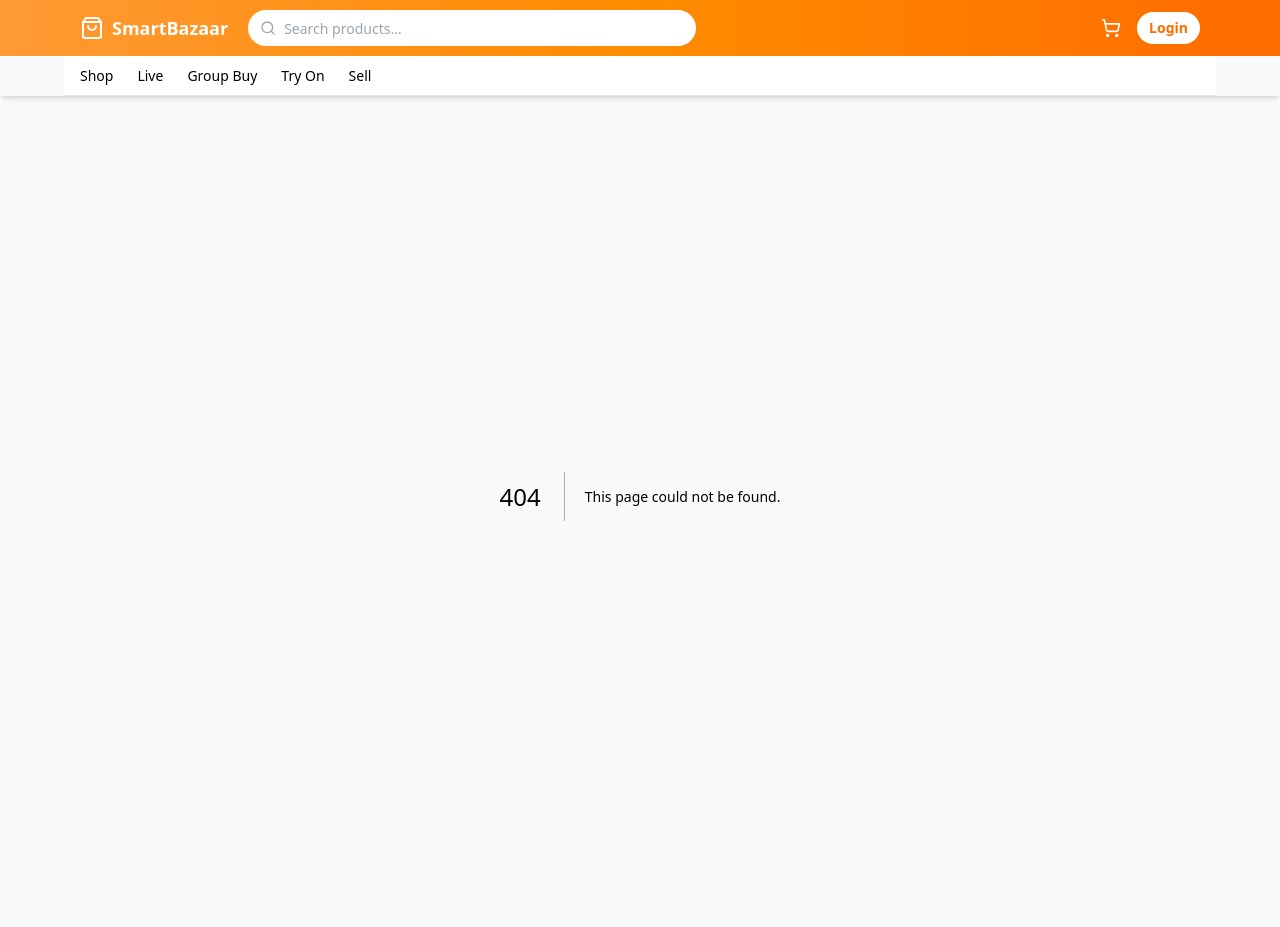
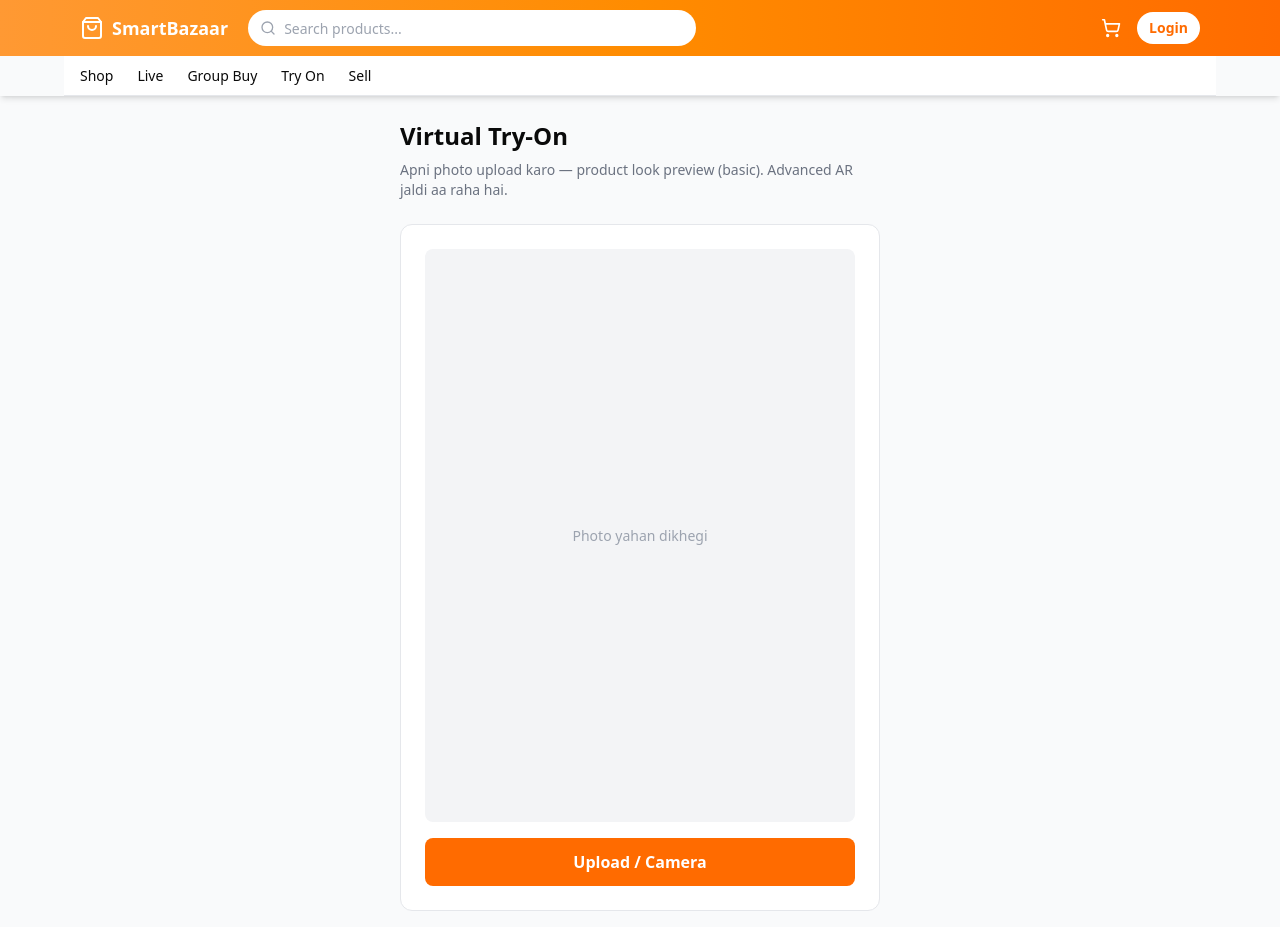
Before and after one commit to noimnotanshul/SmartBazaar_, a Next.js app: page /try-on in a window 1280 px wide. Before the commit this address had no page. Shown: the top 927 px of the page. Before the commit the page ends 896 px from the top, so only its background shows below. Built offline with nearby package versions, Linux system fonts and the light colour scheme.

Commit message:
Create page.tsx

```diff
--- /dev/null
+++ b/app/try-on/page.tsx
@@ -0,0 +1,67 @@
+"use client"
+
+import { useState } from "react"
+import { Button } from "@/components/ui/button"
+
+export default function TryOnPage() {
+  const [preview, setPreview] = useState<string | null>(null)
+
+  const onFile = (e: React.ChangeEvent<HTMLInputElement>) => {
+    const file = e.target.files?.[0]
+    if (!file) return
+    const url = URL.createObjectURL(file)
+    setPreview(url)
+  }
+
+  return (
+    <div className="max-w-lg mx-auto px-4 py-6">
+      <h1 className="text-2xl font-bold mb-2">Virtual Try-On</h1>
+      <p className="text-sm text-gray-500 mb-6">
+        Apni photo upload karo — product look preview (basic). Advanced AR jaldi aa raha hai.
+      </p>
+
+      <div className="rounded-xl border bg-white dark:bg-zinc-900 p-6 text-center">
+        <div className="aspect-[3/4] rounded-lg bg-gray-100 dark:bg-zinc-800 overflow-hidden mb-4 flex items-center justify-center">
+          {preview ? (
+            <img
+              src={preview}
+              alt="Preview"
+              className="w-full h-full object-cover"
+            />
+          ) : (
+            <p className="text-gray-400 text-sm px-4">
+              Photo yahan dikhegi
+            </p>
+          )}
+        </div>
+
+        <label className="block">
+          <input
+            type="file"
+            accept="image/*"
+            capture="user"
+            className="hidden"
+            onChange={onFile}
+          />
+          <span className="inline-flex w-full h-12 items-center justify-center rounded-lg bg-[#FF6B00] text-white font-semibold cursor-pointer">
+            {preview ? "Change Photo" : "Upload / Camera"}
+          </span>
+        </label>
+
+        {preview && (
+          <Button
+            variant="outline"
+            className="w-full mt-3"
+            onClick={() => setPreview(null)}
+          >
+            Clear
+          </Button>
+        )}
+      </div>
+
+      <p className="text-xs text-gray-500 mt-4 text-center">
+        Tip: Fashion products ke saath try-on best lagta hai. Full AR overlay next update mein.
+      </p>
+    </div>
+  )
+}
```
